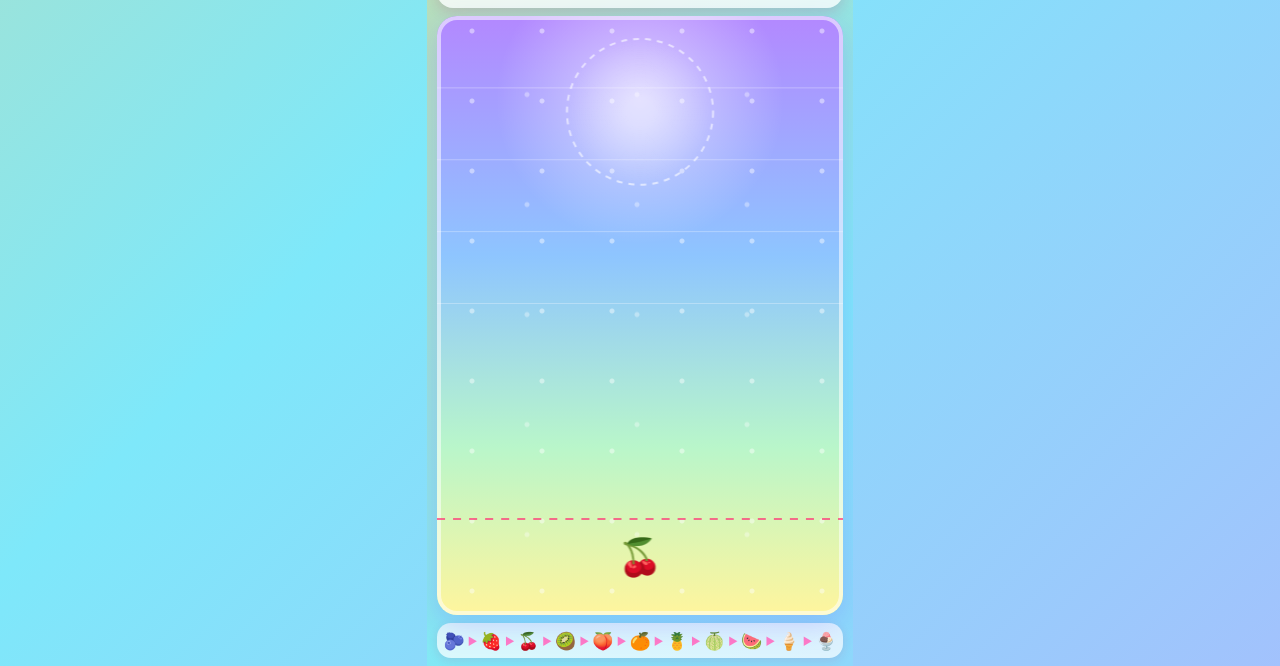
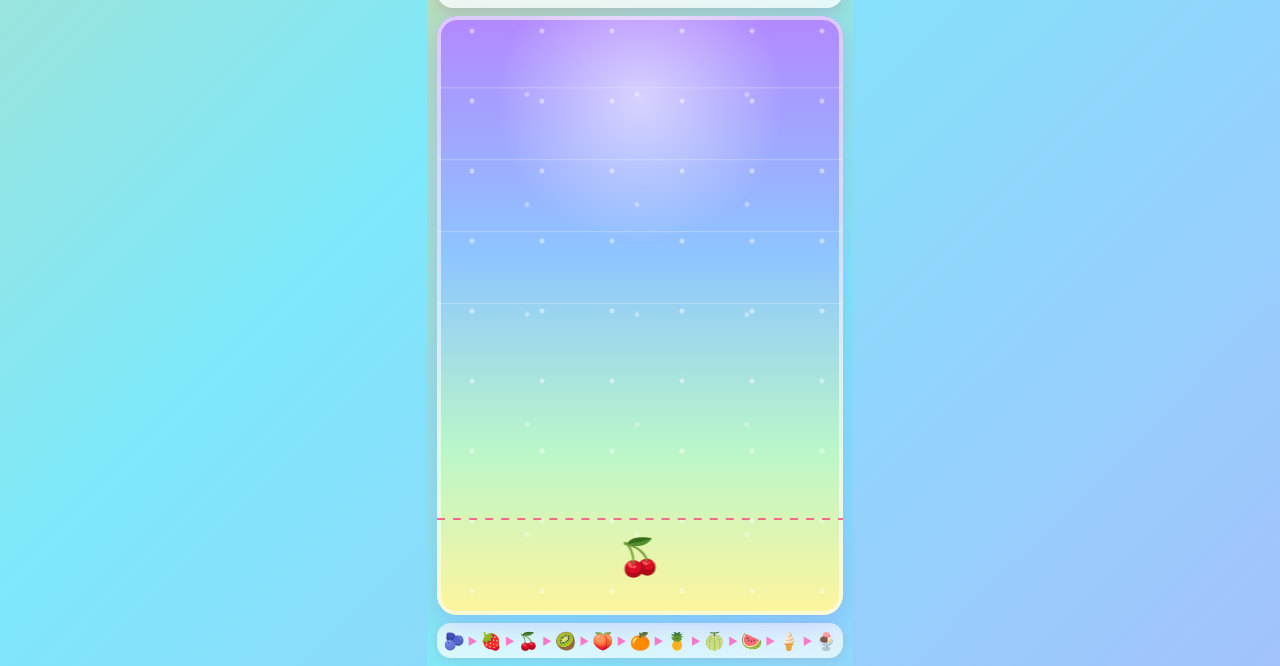
Before and after one commit to yocchandayyo/parfait-curling, a plain HTML site: page index.html in a window 1280 px wide. Shown: the part 134-800 px from the top of the page. Drawn offline with nearby package versions, Linux system fonts and the light colour scheme.

Commit message:
中央のゴールゾーン円を削除、奥の壁を跳ね返らない仕様に変更
- ゴールゾーンの円表示を削除
- 壁の反発を0に（奥でピタッと止まる）
- 飲み物どうしの反発も低減して滑って溜まる感触に

Co-Authored-By: Claude Opus 4.8 <noreply@anthropic.com>

```diff
--- a/index.html
+++ b/index.html
@@ -310,7 +310,7 @@ function makeItem(level, x, y, opts = {}) {
   const it = ITEMS[level];
   const tex = emojiTexture(it.emoji, it.r);
   const body = Bodies.circle(x, y, it.r, {
-    restitution: 0.45, friction: 0.02, frictionAir: 0.028, density: 0.0014,
+    restitution: 0.08, friction: 0.05, frictionAir: 0.03, density: 0.0014,
     label: "item",
     render: { sprite: { texture: tex.url, xScale: tex.scale, yScale: tex.scale } },
     ...opts,
@@ -331,7 +331,7 @@ function setupWorld() {
   runner = Runner.create();
   Runner.run(runner, engine);
 
-  const wallOpts = { isStatic: true, restitution: 0.6, render: { fillStyle: "rgba(255,255,255,0.32)" } };
+  const wallOpts = { isStatic: true, restitution: 0, friction: 0.1, render: { fillStyle: "rgba(255,255,255,0.32)" } };
   World.add(engine.world, [
     Bodies.rectangle(W / 2, -WALL / 2, W, WALL, wallOpts),
     Bodies.rectangle(W / 2, H + WALL / 2, W, WALL, wallOpts),
@@ -408,16 +408,9 @@ function afterUpdate() {
 function drawOverlayGfx() {
   const ctx = render.context;
   ctx.save();
-  // パース線
-  ctx.strokeStyle = "rgba(255,255,255,0.3)"; ctx.lineWidth = 1;
+  // パース線（奥行き感）
+  ctx.strokeStyle = "rgba(255,255,255,0.28)"; ctx.lineWidth = 1;
   for (let i = 1; i <= 4; i++) { const y = (H * 0.12) * i; ctx.beginPath(); ctx.moveTo(0, y); ctx.lineTo(W, y); ctx.stroke(); }
-  // ゴールゾーン（虹色リング）
-  const gr = Math.min(W, H) * 0.18, gx = W / 2, gy = H * 0.16;
-  const grad = ctx.createRadialGradient(gx, gy, gr * 0.2, gx, gy, gr);
-  grad.addColorStop(0, "rgba(255,255,255,0.35)"); grad.addColorStop(1, "rgba(255,255,255,0)");
-  ctx.fillStyle = grad; ctx.beginPath(); ctx.arc(gx, gy, gr, 0, Math.PI * 2); ctx.fill();
-  ctx.strokeStyle = "rgba(255,255,255,0.6)"; ctx.lineWidth = 2; ctx.setLineDash([6, 6]);
-  ctx.beginPath(); ctx.arc(gx, gy, gr, 0, Math.PI * 2); ctx.stroke();
   // ファウルライン
   ctx.strokeStyle = "rgba(255,49,118,0.7)"; ctx.lineWidth = 2; ctx.setLineDash([8, 8]);
   ctx.beginPath(); ctx.moveTo(0, foulY()); ctx.lineTo(W, foulY()); ctx.stroke();
```
